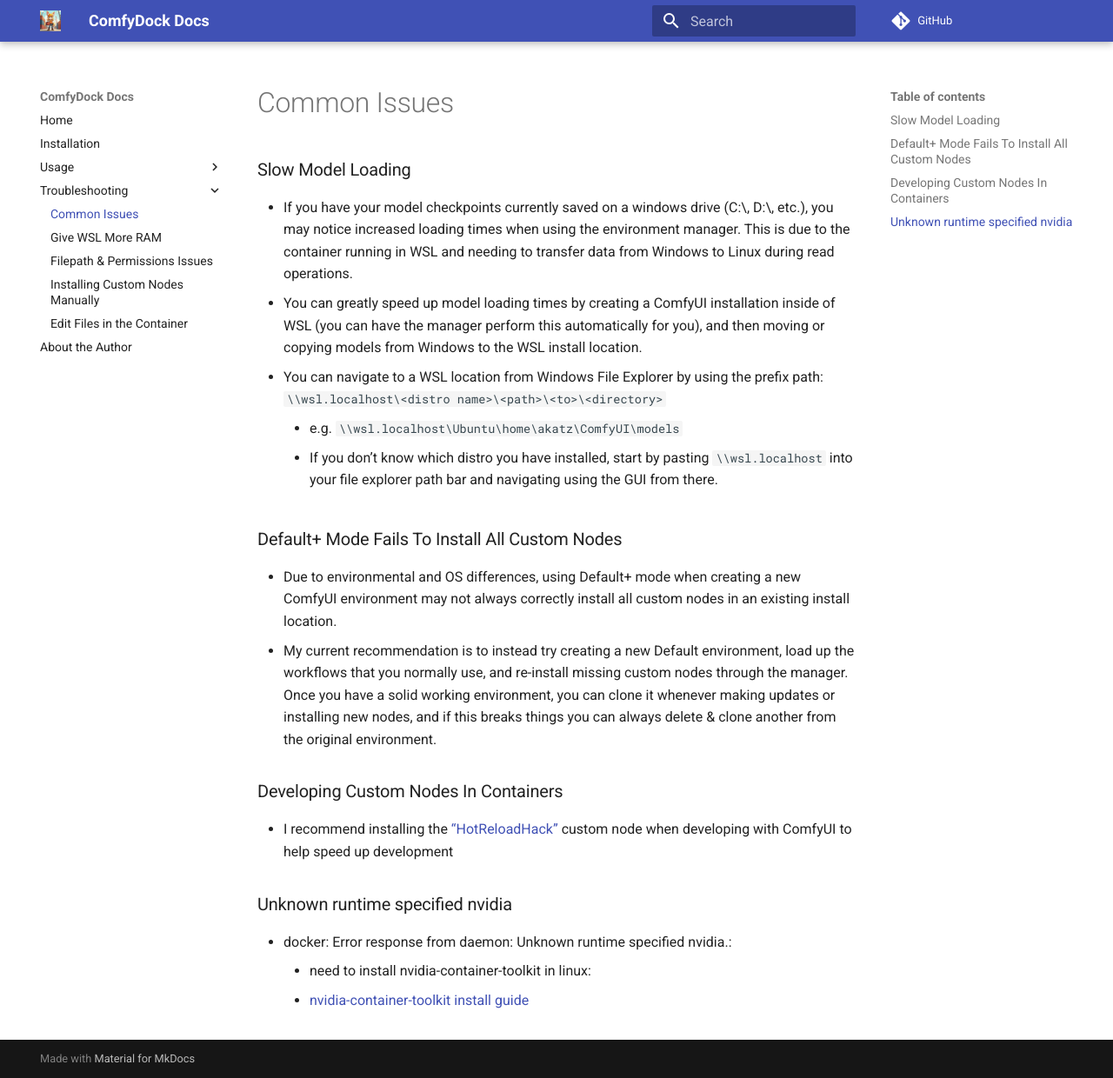
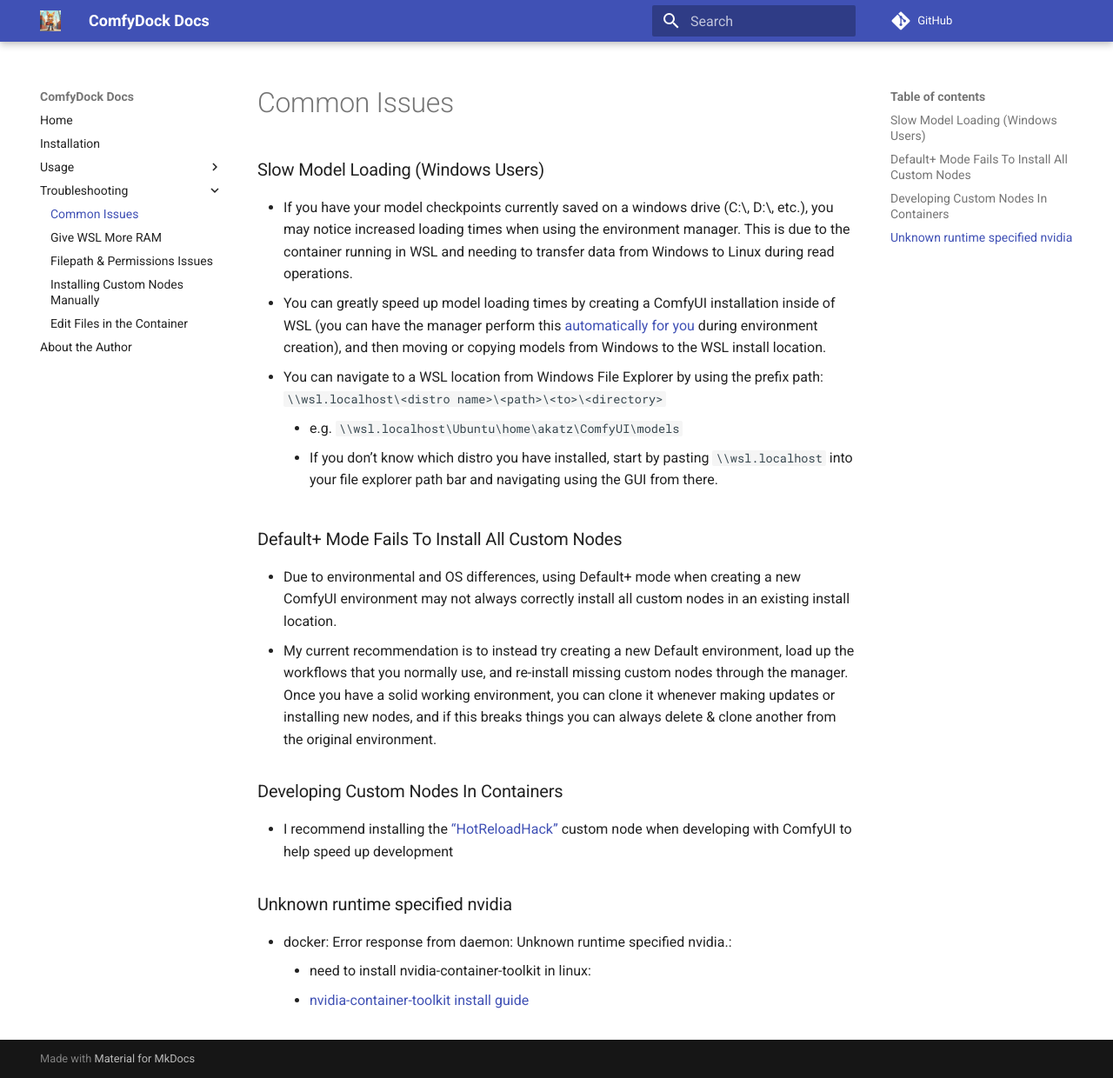
Before and after one commit to ComfyDock/ComfyDock-Docs, an MkDocs documentation site: the page built from docs/troubleshooting/common_issues.md, in a window 1280 px wide and 1240 px high. Shown: the whole window at 87% size. Built offline with MkDocs 1.6.1 and Material for MkDocs 9.7.7, drawn with Linux system fonts in a browser that asks for light colours; comment, search, counter and statistics services are not loaded.

Commit message:
Updated with docker image browse info in usage, added images, updated common issues

```diff
--- a/docs/troubleshooting/common_issues.md
+++ b/docs/troubleshooting/common_issues.md
@@ -1,9 +1,9 @@
 # Common Issues
 
-### Slow Model Loading
+### Slow Model Loading (Windows Users)
 
 - If you have your model checkpoints currently saved on a windows drive (C:\, D:\, etc.), you may notice increased loading times when using the environment manager. This is due to the container running in WSL and needing to transfer data from Windows to Linux during read operations.
-- You can greatly speed up model loading times by creating a ComfyUI installation inside of WSL (you can have the manager perform this automatically for you), and then moving or copying models from Windows to the WSL install location.
+- You can greatly speed up model loading times by creating a ComfyUI installation inside of WSL (you can have the manager perform this [automatically for you](/usage/#creating-a-new-environment) during environment creation), and then moving or copying models from Windows to the WSL install location.
 - You can navigate to a WSL location from Windows File Explorer by using the prefix path: `\\wsl.localhost\<distro name>\<path>\<to>\<directory>`
     - e.g. `\\wsl.localhost\Ubuntu\home\akatz\ComfyUI\models`
     - If you don’t know which distro you have installed, start by pasting `\\wsl.localhost` into your file explorer path bar and navigating using the GUI from there.
```
Also changed, not shown: README.md (+6 -0 lines), docs/troubleshooting/add_more_ram_to_wsl.md (+1 -1 lines), docs/usage.md (+36 -7 lines), docs/assets/dockerSelectBrowse.png (added), docs/assets/dockerSelectCustom.png (added), docs/assets/dockerSelectInstalled.png (added).
